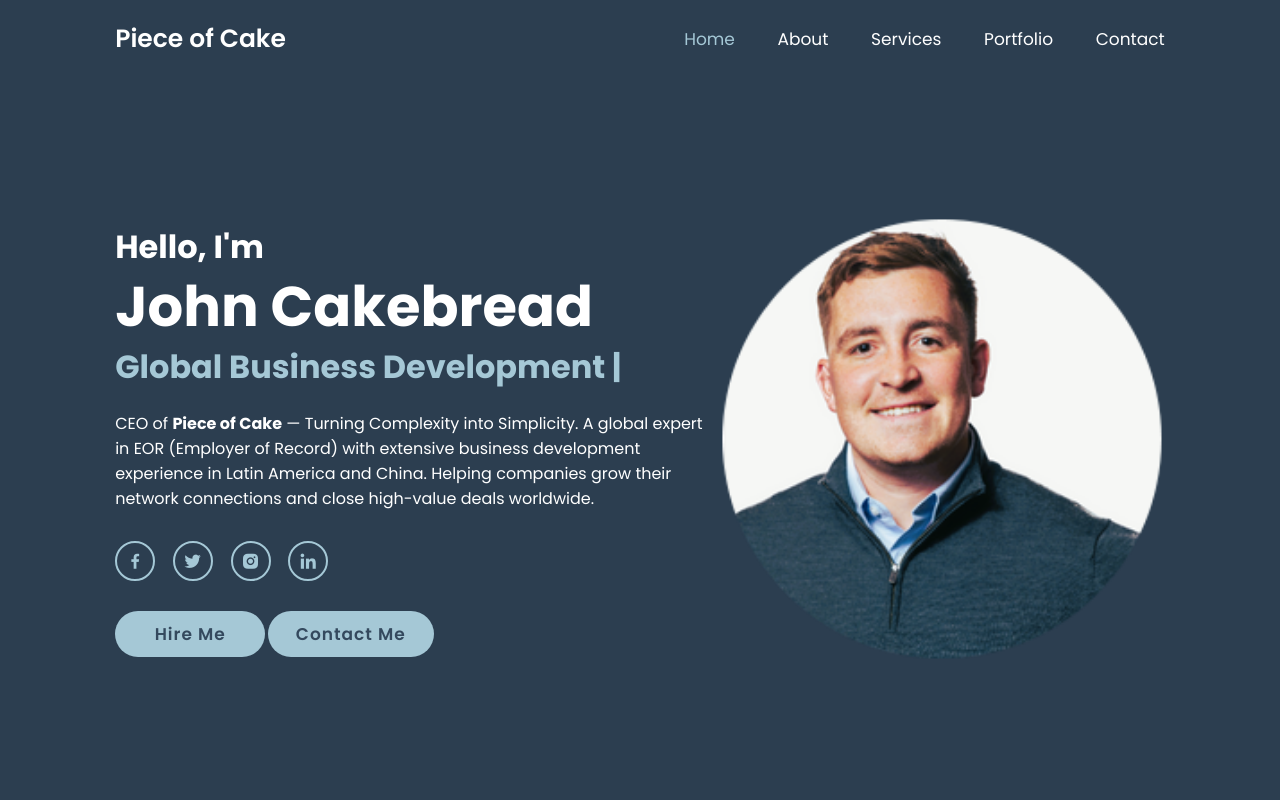
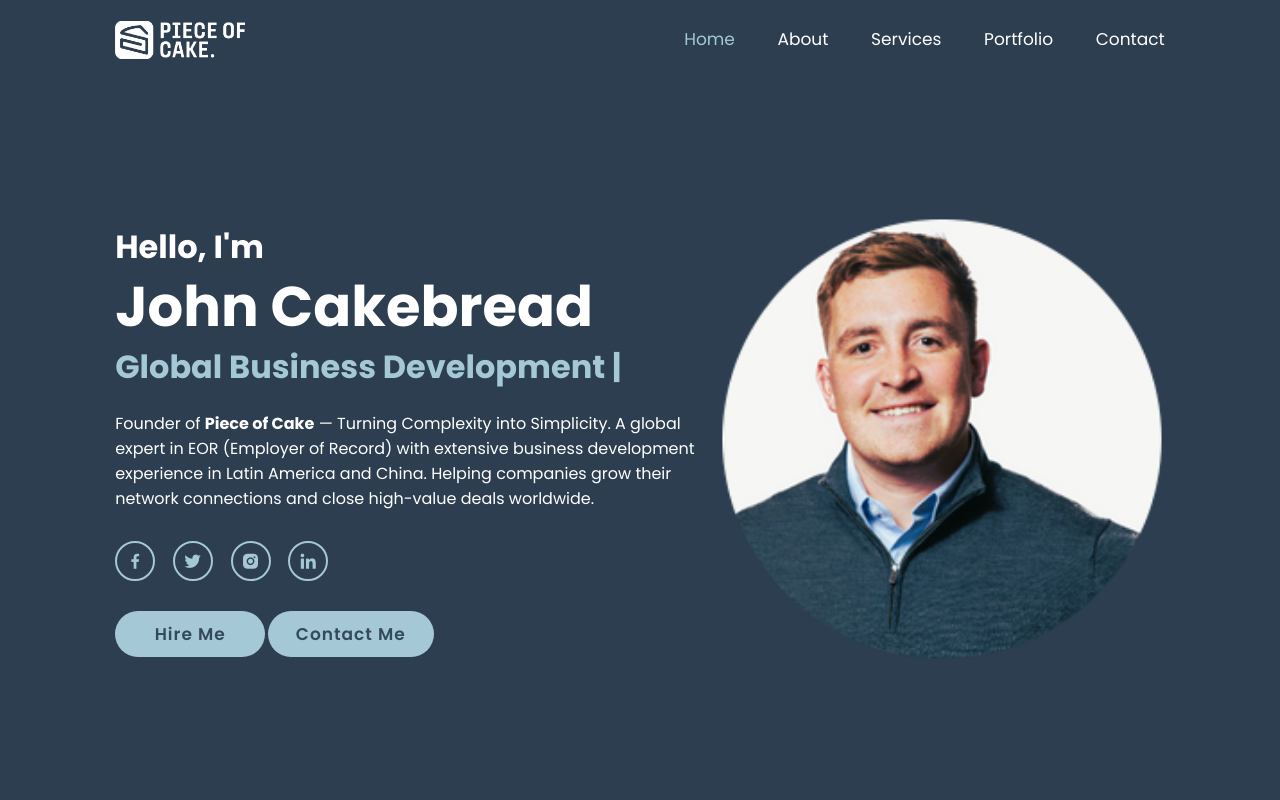
Before and after one commit to AiMakerMyLab/PieceOfCake, a plain HTML site: page index.html in a window 1280 px wide. Shown: the top 800 px of the page. Drawn offline with nearby package versions, Linux system fonts and the light colour scheme.

Commit message:
Add files via upload

```diff
--- a/css/style.css
+++ b/css/style.css
@@ -59,6 +59,8 @@ section {
     font-weight: 600;
     cursor: default;
 }
+
+
 
 .navbar a {
     font-size: 1.7rem;
--- a/index.html
+++ b/index.html
@@ -6,6 +6,8 @@
     <meta name="viewport" content="width=device-width, initial-scale=1.0" />
     <title>John Cakebread | Piece of Cake Business Development</title>
 
+    <link rel="icon" type="image/png" href="images/iconPOC.ico">
+
     <!-- box icons -->
     <link href="https://unpkg.com/boxicons@2.1.4/css/boxicons.min.css" rel="stylesheet" />
 
@@ -13,10 +15,14 @@
     <link rel="stylesheet" href="css/style.css" />
   </head>
 
+
+
   <body>
 <!-- header design -->
 <header class="header">
-      <a href="#" class="logo">Piece of Cake</a>
+  <a href="#" class="logo">
+    <img src="images/logo.png" alt="Logo" style="height: 1.5em; vertical-align: middle; margin-right: 8px;">
+  </a>
   <i class='bx bx-menu' id="menu-icon"></i>
   <nav class="navbar">
     <a href="#home" class="active">Home</a>
@@ -27,6 +33,9 @@
   </nav>
 </header>
 
+
+
+
     <!-- home section design -->
     <section class="home" id="home">
       <div class="home-content">
@@ -34,7 +43,7 @@
         <h1>John Cakebread</h1>
         <h3><span class="multiple-text"></span></h3>
         <p>
-          CEO of <strong>Piece of Cake</strong> — Turning Complexity into Simplicity.
+          Founder of <strong>Piece of Cake</strong> — Turning Complexity into Simplicity.
           A global expert in EOR (Employer of Record) with extensive business development experience in Latin America and China.
           Helping companies grow their network connections and close high-value deals worldwide.
         </p>
```
Also changed, not shown: images/iconPOC.ico (added), images/logo.png (added). Lines whose indentation alone changed are shown as unchanged.
